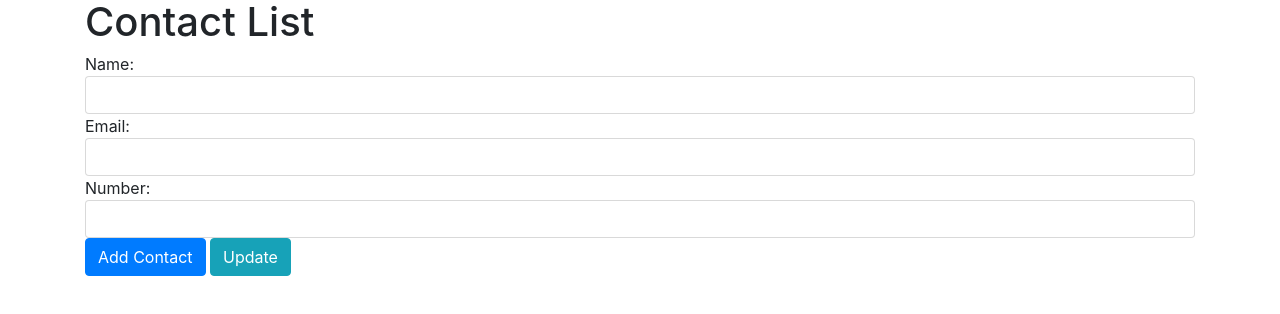
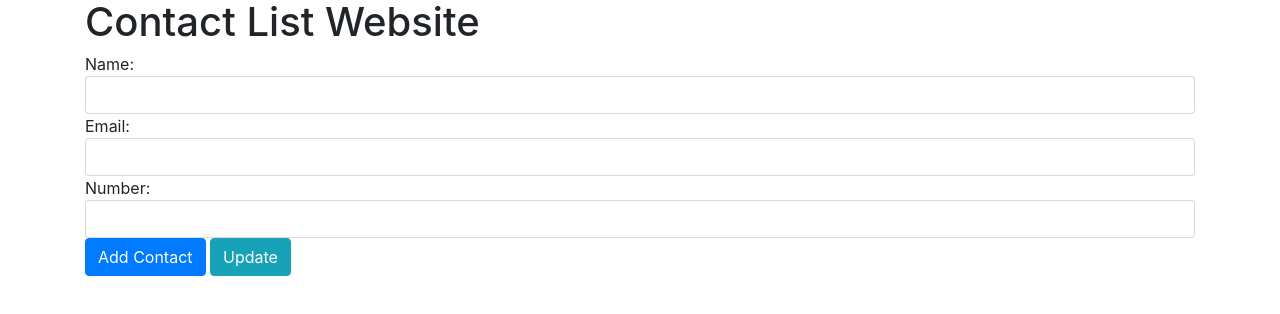
Before and after one commit to poojamanjeshwar/Contact-List, a plain HTML site: page public/index.html in a window 1280 px wide. Drawn offline with nearby package versions, Linux system fonts and the light colour scheme; no server answers.

Commit message:
Changing h1 tag

```diff
--- a/public/index.html
+++ b/public/index.html
@@ -14,7 +14,7 @@
 
 <body>
     <div class="container" ng-controller="AppCtrl">
-        <h1>Contact List</h1>
+        <h1>Contact List Website</h1>
 <!--
         <table class="table" ng-form="myForm">
             <thead>
```
